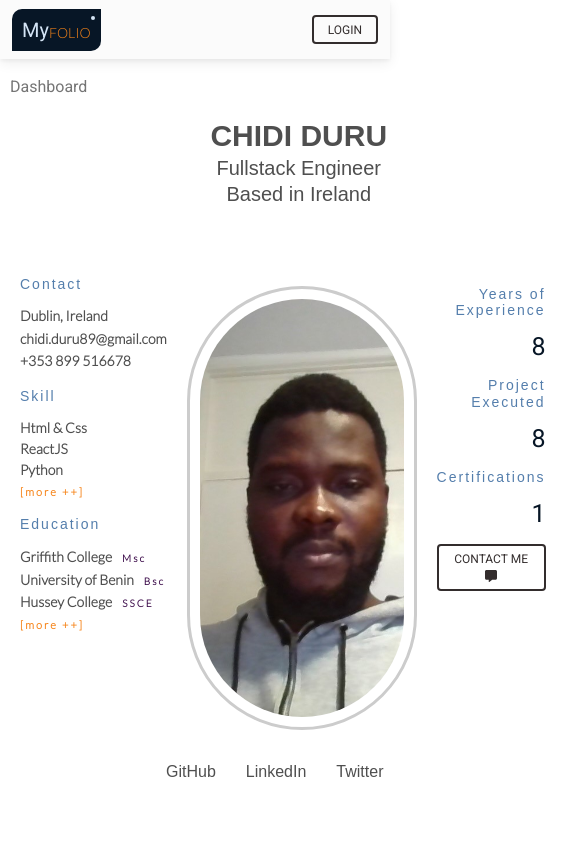
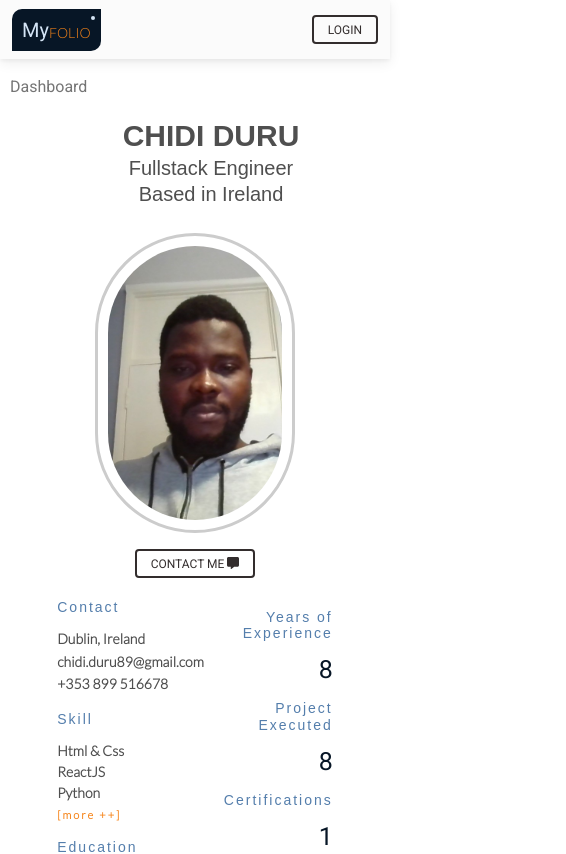
Before and after one commit to dchidi/myfolio-react, a React (Create React App) app: page / in a window 390 px wide. Shown: the top 854 px of the page, 566 px wide, since content can reach past the window. Built offline with nearby package versions, Linux system fonts and the light colour scheme; a web font is replaced by a local one.

Commit message:
Update on Dashboard UI

```diff
--- a/src/pages/dashboard/Dashboard.js
+++ b/src/pages/dashboard/Dashboard.js
@@ -9,6 +9,30 @@
 } from "@fortawesome/free-solid-svg-icons";
 import BreadCrumb from "../../components/BreadCrumb/BreadCrumb";
 import style from "./Dashboard.module.css";
+
+// Image component
+const ProfileImage = (props) => {
+  // TODO:: image should come from contextAPI
+  const img = "chidi.jpg";
+  return (
+    <img
+      src={require(`../../image/profile/${img}`)}
+      alt="ProfileImage"
+      className={style.profilePics}
+      width={props.width}
+      height={props.height}
+    />
+  );
+};
+
+// ContactMe component
+const ContactMe = (props) => {
+  return (
+    <MDBBtn color="dark" outline className="btn-sm d-block mt-3">
+      contact me <FontAwesomeIcon icon={faMessage} />
+    </MDBBtn>
+  );
+};
 
 const Dashboard = (props) => {
   const {
@@ -39,7 +63,17 @@
         </ul>
       </div>
 
-      <div className="d-flex justify-content-center mt-5">
+      {/* Mobile only -- Profile Image */}
+      <div className="d-flex justify-content-center d-block d-sm-none">
+        <div>
+          <ProfileImage width={200} height={300} />
+          <div className="d-flex justify-content-center">
+            <ContactMe />
+          </div>
+        </div>
+      </div>
+      {/* END */}
+      <div className="d-flex justify-content-center mt-3">
         <div className="d-flex justify-content-around col-md-offset-2 col-lg-offset-3 col-md-8 col-lg-6">
           {/* Left */}
           <MDBCol className={`${style.left} g-col-4`}>
@@ -90,13 +124,8 @@
             </div>
           </MDBCol>
           {/* Profile Image */}
-          <MDBCol className={`${style.middle} g-col-4`}>
-            <img
-              src={require(`../../image/profile/${img}`)}
-              alt="ProfileImage"
-              className={style.profilePics}
-              width="230"
-            />
+          <MDBCol className={`${style.middle} g-col-4 d-none d-sm-block`}>
+            <ProfileImage width={230} height={"90%"} />
           </MDBCol>
           {/* Right */}
           <MDBCol className={`${style.right} g-col-4`}>
@@ -121,12 +150,10 @@
                 <h3>Certifications</h3>
                 <div className={style.rightItem}>1</div>
               </div>
-              <div className={style.history}>
-                <div className={style.rightItem}>
-                  <MDBBtn color="dark" outline className="btn-sm">
-                    contact me <FontAwesomeIcon icon={faMessage} />
-                  </MDBBtn>
-                </div>
+              <div
+                className={`d-none d-sm-block ${style.history} ${style.rightItem}`}
+              >
+                <ContactMe />
               </div>
             </div>
           </MDBCol>
--- a/src/pages/dashboard/Dashboard.module.css
+++ b/src/pages/dashboard/Dashboard.module.css
@@ -23,11 +23,6 @@
 .rightItem {
   font-size: 25px;
   color: var(--color-one);
-}
-.middle {
-  justify-content: center;
-  height: 55vh;
-  width: 100%;
 }
 .resetUl ul {
   padding: 5px 0;
--- a/src/pages/settings/Settings.js
+++ b/src/pages/settings/Settings.js
@@ -1,8 +1,6 @@
 import React, { useState } from "react";
 import { Link } from "react-router-dom";
 import {
-  MDBBtn,
-  MDBCol,
   MDBTabs,
   MDBTabsItem,
   MDBTabsLink,
--- a/src/pages/settings/form/ProfileForm.js
+++ b/src/pages/settings/form/ProfileForm.js
@@ -115,14 +115,14 @@
               ADD
             </MDBBtn>
           </div>
-          {/* <MDBCard className="p-4"> */}
+          <div style={{ backgroundColor: "yellow", width: "100vh" }}>
             <MDBTable align="middle" responsive>
               <MDBTableHead>
                 <tr>
-                <th scope="col">School</th>
-                <th scope="col">Degree</th>
-                <th scope="col">Year</th>
-                <th scope="col">Actions</th>
+                  <th>School</th>
+                  <th>Degree</th>
+                  <th>Year</th>
+                  <th>Actions</th>
                 </tr>
               </MDBTableHead>
               <MDBTableBody>
@@ -141,7 +141,8 @@
                 </tr>
               </MDBTableBody>
             </MDBTable>
-          {/* </MDBCard> */}
+          </div>
+
           <div className="d-flex justify-content-end mt-5">
             {<DIRECTION_BTN tag={["NEXT", "PREVIOUS"]} />}
           </div>
```
Lines whose indentation alone changed are shown as unchanged.
